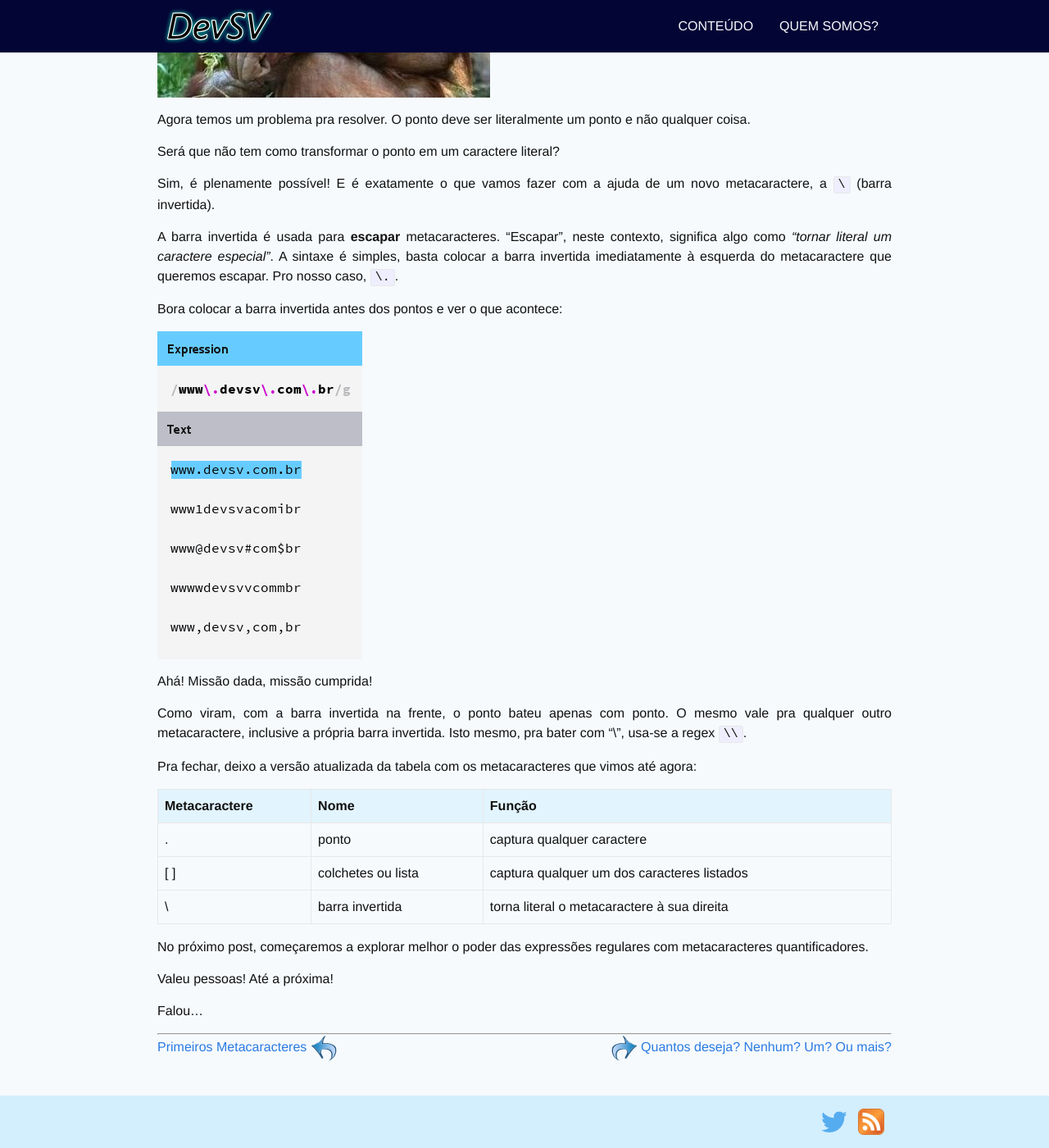
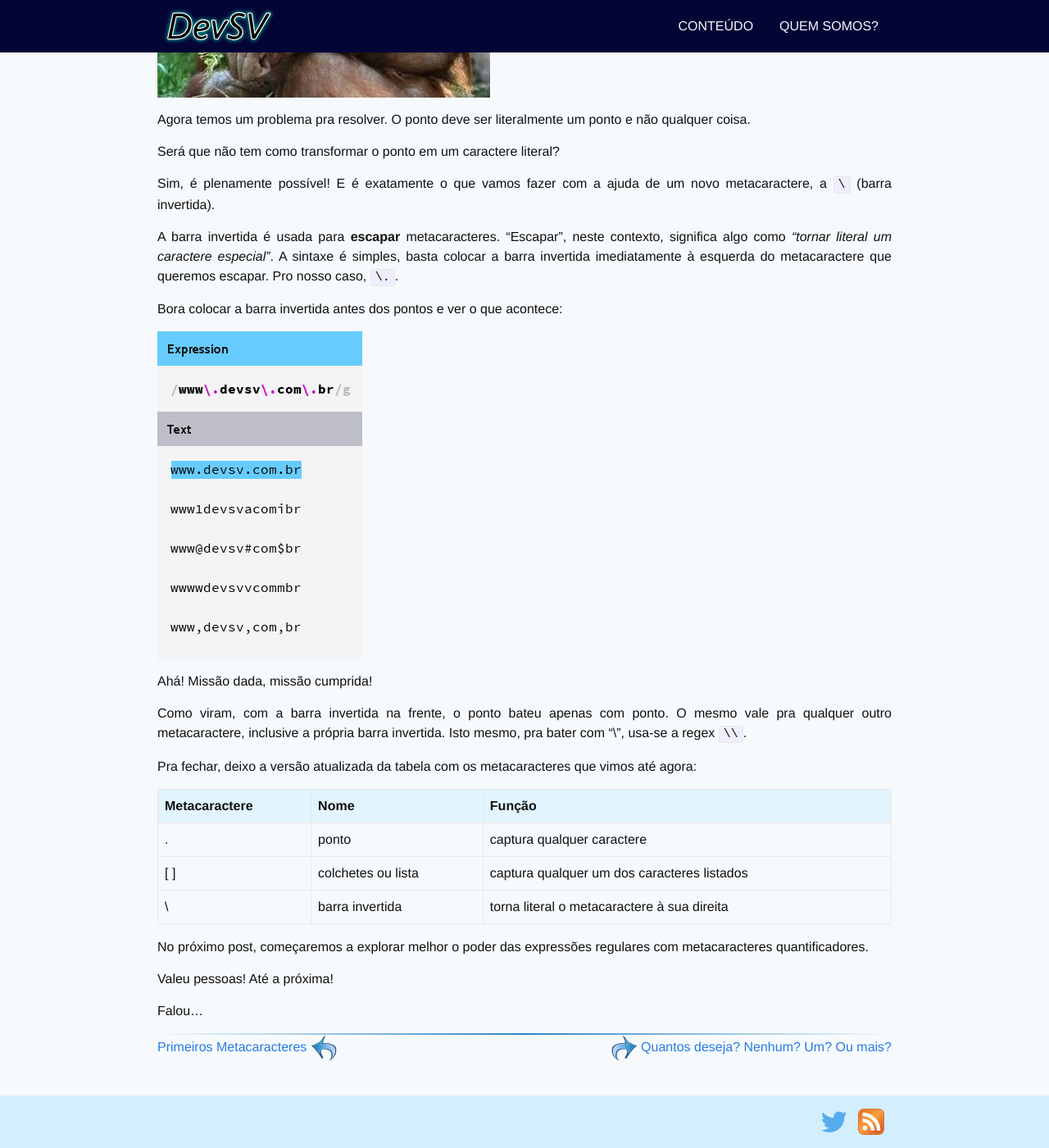
Before and after one commit to devsvbr/devsvbr.github.io, a Jekyll site: the page built from _posts/2017-04-01-falando-sobre-expressoes-regulares-eu-quero-um-ponto-literal-e-ponto-final.md, in a window 1280 px wide and 1400 px high, scrolled down 1591 px. Shown: the whole window at 82% size. Built offline with Jekyll 4.4.1, drawn with Linux system fonts in a browser that asks for light colours; comment, search, counter and statistics services are not loaded.

Commit message:
estilizando hr

```diff
--- a/_src/sass/inline/_base.scss
+++ b/_src/sass/inline/_base.scss
@@ -143,3 +143,15 @@ pre {
     padding-left: 0;
   }
 }
+
+/**
+ *  Horizontal lines
+ */
+hr {
+  background-image: linear-gradient(to right, transparent, darken($background-color, 50%), transparent);
+  background-size: 100% 2px;
+  background-repeat: no-repeat;
+  background-position: bottom center;
+  border: none;
+  height: 2px;
+}
```
Also changed, not shown: _includes/inline.css.
